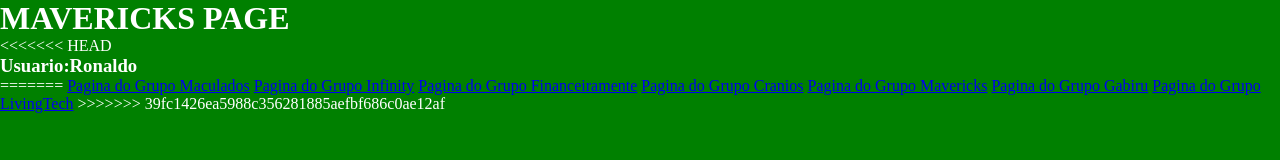
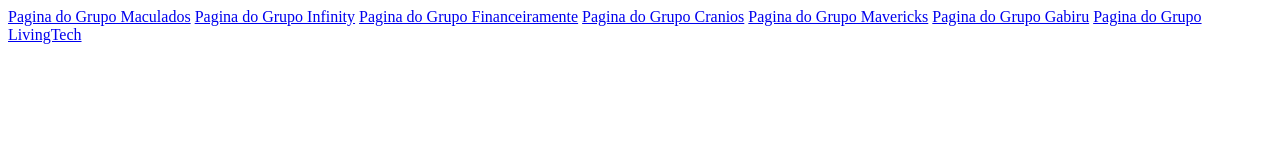
Before and after one commit to SENAI-Morvan-Figueiredo/demo_git_branches, a plain HTML site: page index.html in a window 1280 px wide. Drawn offline with Linux system fonts and the light colour scheme; files that its build step writes are made by us from their sources.

Commit message:
Devolvendo a página original

```diff
--- a/index.html
+++ b/index.html
@@ -1,17 +1,6 @@
-<!DOCTYPE html>
-<html lang="en">
-<head>
-  <meta charset="UTF-8">
-  <meta name="viewport" content="width=device-width, initial-scale=1.0">
-  <link href="./estilo.css" rel="stylesheet">
-  <title>Mavericks</title>
-</head>
+<HTML>
   <body>
-  <h1>MAVERICKS PAGE</h1>
 
-<<<<<<< HEAD
-  <h3>Usuario:Ronaldo</h3>
-=======
     <a href="Maculados.html">Pagina do Grupo Maculados</a>
     <a href="Infinity.html">Pagina do Grupo Infinity</a>
     <a href="Financeiramente.html">Pagina do Grupo Financeiramente</a>
@@ -20,6 +9,6 @@
     <a href="Gabiru.html">Pagina do Grupo Gabiru</a>
     <a href="LivingTech.html">Pagina do Grupo LivingTech</a>
 
->>>>>>> 39fc1426ea5988c356281885aefbf686c0ae12af
   </body>
-</html>
+
+  </HTML>
```
Lines whose indentation alone changed are shown as unchanged.
